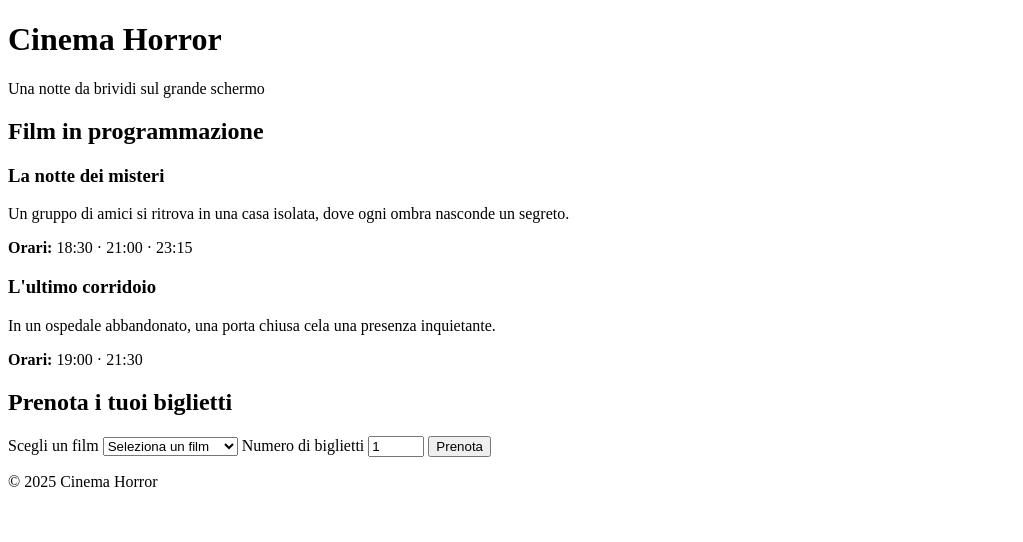
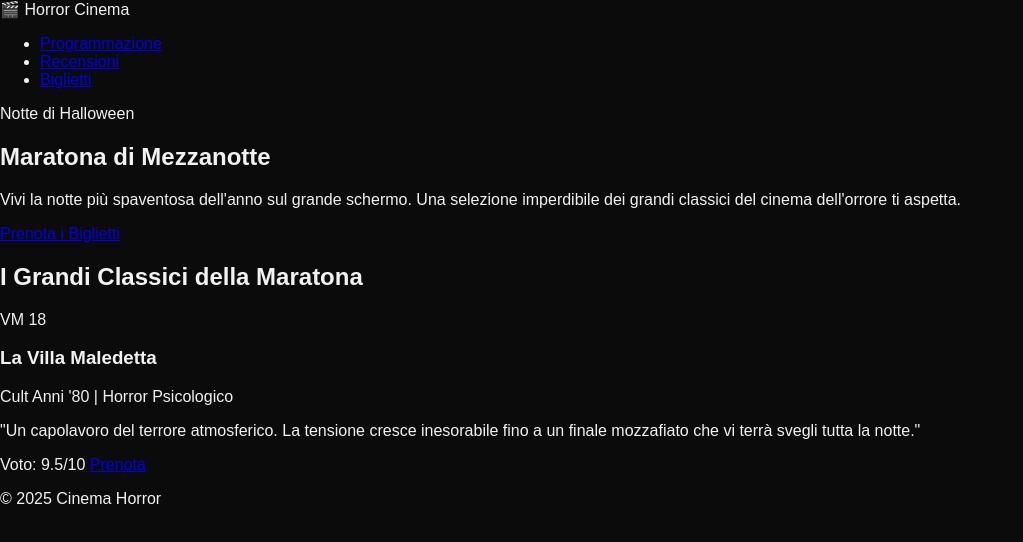
Before and after one commit to NicMoro93/esercizio-horror-cinema-css2-Nicol--Moretti, a plain HTML site: page index.html in a window 1280 px wide. Shown: the whole page, without its empty margins (0-1023 px from the left). Drawn offline with Linux system fonts and the light colour scheme.

Commit message:
prime modifiche html

```diff
--- a/index.html
+++ b/index.html
@@ -3,41 +3,61 @@
 <head>
   <meta charset="UTF-8">
   <meta name="viewport" content="width=device-width, initial-scale=1.0">
-  <title>Cinema Horror</title>
+  <title>Cinema Horror - La Maratona di Mezzanotte</title>
+  <link rel="stylesheet" href="style.css">
 </head>
 <body>
-  <header>
-    <h1>Cinema Horror</h1>
-    <p>Una notte da brividi sul grande schermo</p>
+
+  <header class="navbar">
+    <div class="logo">
+        <span class="logo-icon">🎬</span>
+        <span class="logo-text">Horror Cinema</span>
+    </div>
+    <nav class="nav-links">
+        <ul>
+            <li><a href="programmazione">Programmazione</a></li>
+            <li><a href="recensione">Recensioni</a></li>
+            <li><a href="biglietti" class="btn-nav">Biglietti</a></li>
+        </ul>
+    </nav>
   </header>
+
   <main>
-    <section aria-labelledby="film">
-      <h2 id="film">Film in programmazione</h2>
-      <article>
-        <h3>La notte dei misteri</h3>
-        <p>Un gruppo di amici si ritrova in una casa isolata, dove ogni ombra nasconde un segreto.</p>
-        <p><strong>Orari:</strong> 18:30 · 21:00 · 23:15</p>
-      </article>
-      <article>
-        <h3>L'ultimo corridoio</h3>
-        <p>In un ospedale abbandonato, una porta chiusa cela una presenza inquietante.</p>
-        <p><strong>Orari:</strong> 19:00 · 21:30</p>
-      </article>
+    <section class="hero">
+    <div class="hero-content">
+        <span class="hero-badge">Notte di Halloween</span>
+        <h1>Maratona di Mezzanotte</h1>
+        <p>Vivi la notte più spaventosa dell'anno sul grande schermo. Una selezione imperdibile dei grandi classici del cinema dell'orrore ti aspetta.</p>
+        <a href="#biglietti" class="btn-hero">Prenota i Biglietti</a>
+    </div>
     </section>
-    <section aria-labelledby="prenota">
-      <h2 id="prenota">Prenota i tuoi biglietti</h2>
-      <form action="#" method="get">
-        <label for="titolo">Scegli un film</label>
-        <select id="titolo" name="titolo" required>
-          <option value="">Seleziona un film</option>
-          <option value="notte-dei-misteri">La notte dei misteri</option>
-          <option value="ultimo-corridoio">L'ultimo corridoio</option>
-        </select>
-        <label for="biglietti">Numero di biglietti</label>
-        <input id="biglietti" name="biglietti" type="number" min="1" max="10" value="1" required>
-        <button type="submit">Prenota</button>
-      </form>
+
+    <section class="catalogo-sezioni">
+        <h2>I Grandi Classici della Maratona</h2>
+        <div class="lista-prodotti">
+            <article class="film-card">
+                <div class="poster">
+                    <span class="rating">VM 18</span>
+                    <img src="" class="poster-img">
+                </div>
+                <div class="film-info">
+                    <h3>La Villa Maledetta</h3>
+                    <p class="genere">Cult Anni '80 | Horror Psicologico</p>
+                    <p class="recensione">"Un capolavoro del terrore atmosferico. La tensione cresce inesorabile fino a un finale mozzafiato che vi terrà svegli tutta la notte."</p>
+                    <span class="voto">Voto: 9.5/10</span>
+                    <a href="#biglietti" class="btn-card">Prenota</a>
+                </div>
+            </article>
+
+            <article>
+
+            </article>
+        </div>
     </section>
+
+
+
+
   </main>
   <footer><p>&copy; 2025 Cinema Horror</p></footer>
 </body>
```
